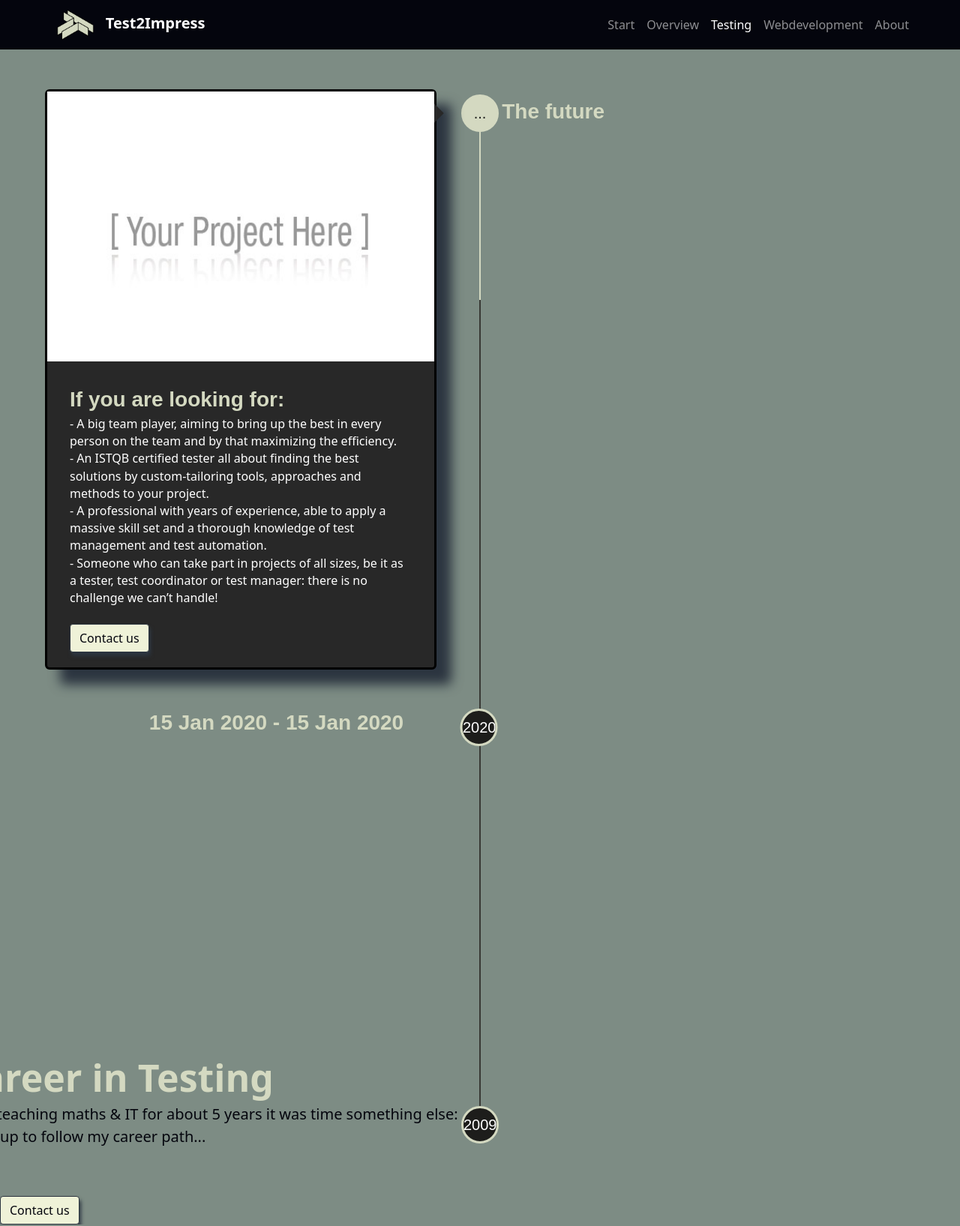
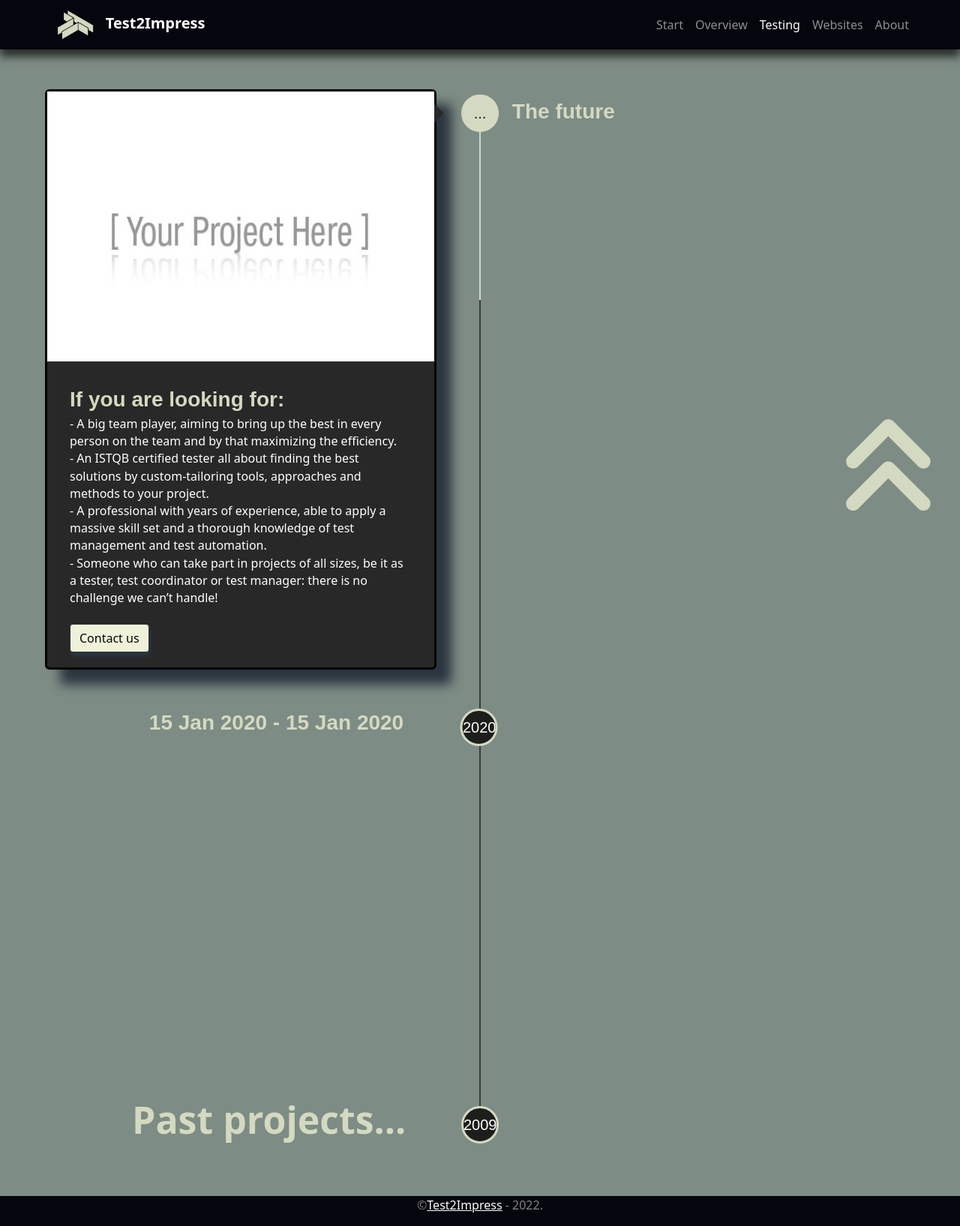
Before and after one commit to PieterDeGeyndt/Test2Impress, a Django app: page /test/ in a window 1280 px wide; the page is wider, and only the part inside the window is pictured. Shown: that part at 75% size. Run offline with Django 4.2, Linux system fonts and the light colour scheme; tables that the repository leaves empty hold one stand-in row (values such as "Sample post"); grey boxes marked "Sample" are stand-in pictures; some libraries are stand-ins or nearby versions; some web fonts are replaced.

Commit message:
v0.8 - All done except About.html

```diff
--- a/Test2Impress/urls.py
+++ b/Test2Impress/urls.py
@@ -19,10 +19,12 @@
 from django.conf.urls.static import static
 import homepage.views
 import pasttest.views
+import pastweb.views
 
 urlpatterns = [
     path('admin/', admin.site.urls),
     path('',homepage.views.home, name='home'),
     path('menu/', homepage.views.menu, name='menu'),
-    path('test/',pasttest.views.test, name='test'),
+    path('test/', pasttest.views.test, name='test'),
+    path('web/', pastweb.views.web, name='web'),
 ] + static(settings.MEDIA_URL, document_root=settings.MEDIA_ROOT)
--- a/homepage/templates/homepage/home.html
+++ b/homepage/templates/homepage/home.html
@@ -4,8 +4,8 @@
   <head>
     <meta charset="utf-8">
     <meta name="viewport" content="width=device-width, initial-scale=1">
-    <meta name="description" content="">
-    <meta name="author" content="Mark Otto, Jacob Thornton, and Bootstrap contributors">
+    <meta name="description" content="Test2Impress - Our Logo">
+    <meta name="author" content="Test2Impress">
     <meta name="generator" content="Hugo 0.88.1">
     <title>Test2Impress</title>
 
--- a/pasttest/templates/pasttest/test.html
+++ b/pasttest/templates/pasttest/test.html
@@ -3,7 +3,10 @@
   <link href="https://rawcdn.githack.com/SochavaAG/example-mycode/master/_common/css/reset.css" type="stylesheet">
   <!-- CSS only -->
   <link href="https://cdn.jsdelivr.net/npm/bootstrap@5.1.3/dist/css/bootstrap.min.css" rel="stylesheet" integrity="sha384-1BmE4kWBq78iYhFldvKuhfTAU6auU8tT94WrHftjDbrCEXSU1oBoqyl2QvZ6jIW3" crossorigin="anonymous">
-    {% load static %}
+  <!-- FontAwesome Kit -->
+  <script src="https://kit.fontawesome.com/cba82e9257.js" crossorigin="anonymous"></script>
+
+  {% load static %}
 <head>
 <style>
 /*Colors*/
@@ -50,7 +53,7 @@
         color:#04050d;
     }
 
-
+/*Start of imported CSS*/
 body {
   background-color: #7d8c84;
   overflow-x: hidden;
@@ -279,6 +282,15 @@
   -o-transform: translateX(435%);
   transform: translateX(435%);
 }
+
+.ag-timeline_item:nth-child(6) .ag-timeline-card_point-box .ag-timeline-card_point {
+  -webkit-transform: translateX(446%);
+  -moz-transform: translateX(446%);
+  -ms-transform: translateX(446%);
+  -o-transform: translateX(446%);
+  transform: translateX(446%);
+}
+
 .ag-timeline_item:nth-child(2n) .ag-timeline-card_meta-box .ag-timeline-card_meta {
   -webkit-transform: translateX(-30%);
   -moz-transform: translateX(-30%);
@@ -286,6 +298,15 @@
   -o-transform: translateX(-30%);
   transform: translateX(-30%);
 }
+
+.ag-timeline_item:nth-child(2n+1) .ag-timeline-card_meta-box .ag-timeline-card_meta {
+  -webkit-transform: translateX(10%);
+  -moz-transform: translateX(10%);
+  -ms-transform: translateX(10%);
+  -o-transform: translateX(10%);
+  transform: translateX(10%);
+}
+
 .js-ag-active.ag-timeline_item:nth-child(2n + 1) .ag-timeline-card_item,
 .js-ag-active.ag-timeline_item:nth-child(2n) .ag-timeline-card_item {
   opacity: 1;
@@ -432,8 +453,11 @@
     width: 960px;
   }
 }
+/*End of imported CSS*/
 
-.button {
+/*Elements*/
+
+  .button {
       color:#04050d;
       background-color:#eff2d8;
       border-color:#2c3540;
@@ -465,8 +489,8 @@
 
 .taglinebottomtitle {
   position:absolute;
-  bottom: 100%;
-  left:-10%;
+  bottom: 20%;
+  left:10%;
   font-size: 50px;
   color:#d4d9c1;
 }
@@ -478,15 +502,40 @@
   color:#04050d;
 }
 .button-totop {
-  position:static;
-  right: 10%;
-  bottom: 10%;
+  position:fixed;
+  bottom: 100px;
+  right: 30px;
+  z-index: 1000;
+  font-size: 150px;
+  color:#d4d9c1
 }
+
+.button-totop::after {
+  font-size: 2em;
+  line-height: 50px;
+  color: #fff;
+}
+.button-totop:hover {
+  cursor: pointer;
+  color: #2c3540;
+}
+.button-totop:active {
+  color: #04050d;
+}
+.button-.button-totop {
+  opacity: 1;
+  visibility: visible;
+}
+
+.navbarshadow {
+      box-shadow: 0px 10px 10px #000000a2;
+    }
 </style>
 </head>
 
 <body>
-  <nav class="navbar px-5 navbar-expand-lg bgdarkblue navbar-dark">
+  <a name="top"></a>
+  <nav class="navbar navbarshadow px-5 navbar-expand-lg bgdarkblue navbar-dark">
     <div class="container-fluid">
         <a class="navbar-brand" href="{% url 'menu' %}"><img class="navbarlogo px-3" src="{% static 'Webistebg.gif'%}" height=40px><b>Test2Impress</b></a>
         <button class="navbar-toggler" type="button" data-bs-toggle="collapse" data-bs-target="#navbarNavAltMarkup" aria-controls="navbarNavAltMarkup" aria-expanded="false" aria-label="Toggle navigation">
@@ -497,7 +546,7 @@
                 <a class="nav-link px-2" aria-current="page" href="{% url 'home' %}">Start</a>
                 <a class="nav-link px-2" href="{% url 'menu' %}">Overview</a>
                 <a class="nav-link active px-2" href="{% url 'test'%}#bottom">Testing</a>
-                <a class="nav-link px-2" href="#">Webdevelopment</a>
+                <a class="nav-link px-2" href="{% url 'web' %}">Websites</a>
                 <a class="nav-link px-2" href="#">About</a>
             </div>
         </div>
@@ -573,15 +622,18 @@
                 <div class="js-timeline-card_point-box ag-timeline-card_point-box">
                   <div class="ag-timeline-card_point">2009</div>
                 </div>
-          <div class="taglinebottomtitle"> <b>Career in Testing</b></div>
-          <div class="taglinebottomtext"> After teaching maths & IT for about 5 years it was time something else:<br/>Scroll up to follow my career path...</div>
-        </div>
+          <div class="taglinebottomtitle"> <b>Past projects...</b></div>
+          </div>
         </div>
       </div>
     </section>
-    <a class="btn button btn-totop" href="#">Contact us</a>
   </div>
   <a name="bottom"></a>
+  <!--Footer -->
+  <a href="{% url 'test' %}#top"><i id="buttontotop"class="button-totop fas fa-angle-double-up"></i></a>
+  <footer class="d-flex justify-content-center bgdarkblue text-white-50">
+    <p>&copy;<a href="https://www.Test2Impress.be/" class="afooter text-white">Test2Impress</a> - {% now "Y" %}.</p>
+</footer>
 </body>
 <script src="https://cdnjs.cloudflare.com/ajax/libs/jquery/1.11.1/jquery.min.js"></script>
 <script>
@@ -657,4 +709,21 @@
   });
 })(jQuery);
 </script>
+<script>
+  var btn = $('.button-totop');
+
+$(window).scroll(function() {
+  if ($(window).scrollTop() > 300) {
+    btn.addClass('show');
+  } else {
+    btn.removeClass('show');
+  }
+});
+
+btn.on('click', function(e) {
+  e.preventDefault();
+  $('html, body').animate({scrollTop:0}, '300');
+});
+
+</script>
 </html>
--- a/pastweb/views.py
+++ b/pastweb/views.py
@@ -1,3 +1,6 @@
 from django.shortcuts import render
+from .models import Pastweb
 
-# Create your views here.
+def web(request):
+        webs = Pastweb.objects
+        return render(request, 'pastweb/web.html', {'webs' : webs})
```
Also changed, not shown: homepage/templates/homepage/menu.html (+18 -12 lines), pastweb/templates/pastweb/web.html (added, +195 -0 lines).
